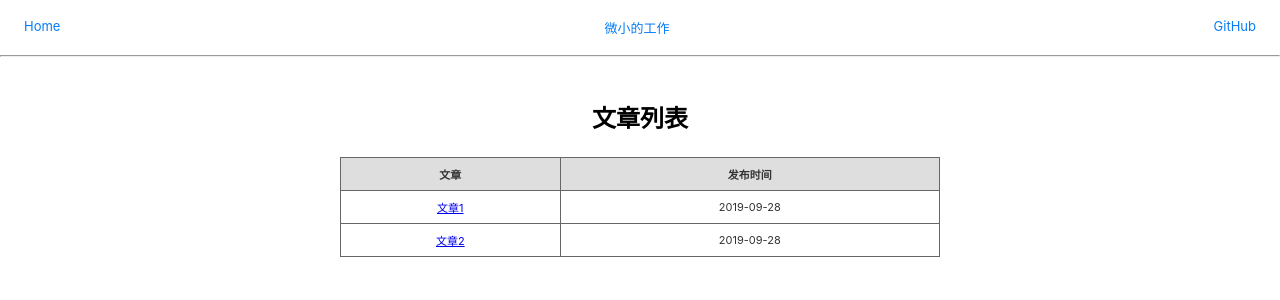
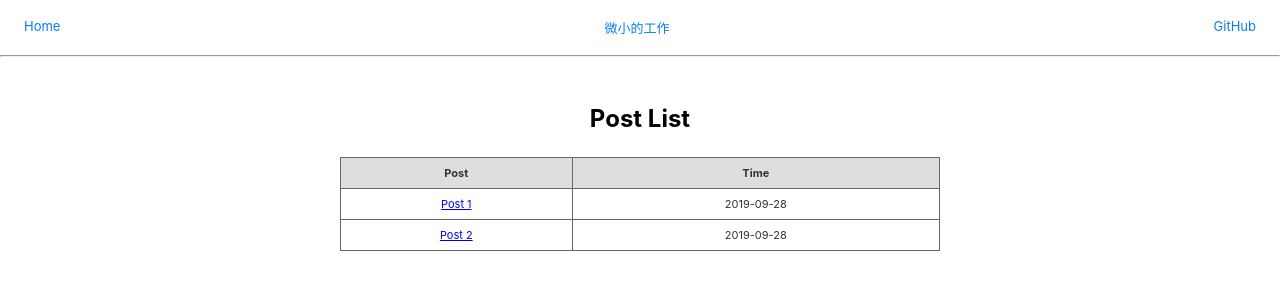
Before and after one commit to cbdyzj/link, a Next.js app: page /post-list in a window 1280 px wide. Shown: the top 300 px of the page. Built offline with nearby package versions, Linux system fonts and the light colour scheme.

Commit message:
Fix typo

```diff
--- a/pages/index.jsx
+++ b/pages/index.jsx
@@ -8,13 +8,13 @@ function Index(props) {
             <div className='hero'>
                 <h1 className='title'>Hello Link!</h1>
                 <p className='description'>
-                    Link🔗：连接万物
+                    Link
                 </p>
 
                 <div className='row'>
                     <a href={'/post-list'} className='card'>
-                        <h3>文章列表 &rarr;</h3>
-                        <p>一些文章。</p>
+                        <h3>Post List &rarr;</h3>
+                        <p>Post List</p>
                     </a>
                     <a href='https://nextjs.org/docs' className='card'>
                         <h3>Documentation &rarr;</h3>
--- a/pages/post-list.jsx
+++ b/pages/post-list.jsx
@@ -4,22 +4,22 @@ import Layout from '../components/layout'
 function PostList() {
 
     return (
-        <Layout title="文章列表">
-            <h2 className="title">文章列表</h2>
+        <Layout title="Post List">
+            <h2 className="title">Post List</h2>
             <table className="post-list">
                 <thead>
                 <tr>
-                    <th>文章</th>
-                    <th>发布时间</th>
+                    <th>Post</th>
+                    <th>Time</th>
                 </tr>
                 </thead>
                 <tbody>
                 <tr>
-                    <td><a href="/post/1">文章1</a></td>
+                    <td><a href="/post/1">Post 1</a></td>
                     <td>2019-09-28</td>
                 </tr>
                 <tr>
-                    <td><a href="/post/2">文章2</a></td>
+                    <td><a href="/post/2">Post 2</a></td>
                     <td>2019-09-28</td>
                 </tr>
                 </tbody>
@@ -56,6 +56,7 @@ function PostList() {
                 border-style: solid;
                 border-color: #666;
                 background-color: #fff;
+            }
             `
             }</style>
         </Layout>
--- a/pages/post/[id].jsx
+++ b/pages/post/[id].jsx
@@ -6,8 +6,8 @@ function Post(props) {
     return (
         <Layout title={`Link：${props.id}`}>
             <div className="post">
-                <h2>文章{props.id}</h2>
-                <p>文章{props.id}内容</p>
+                <h2>Post: {props.id}</h2>
+                <p>Post: {props.id}</p>
             </div>
             <style jsx>{`
             .post {
```
